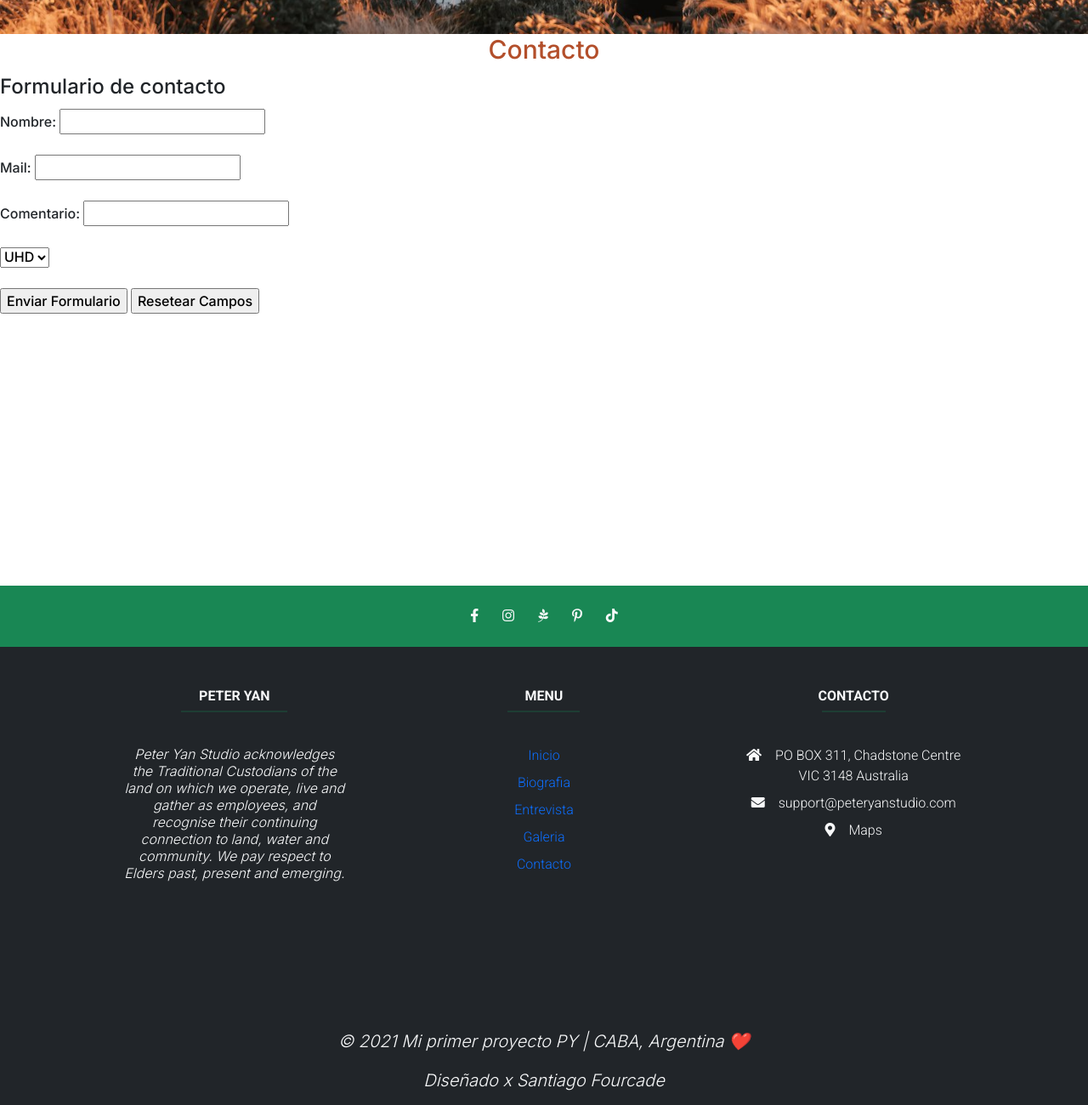
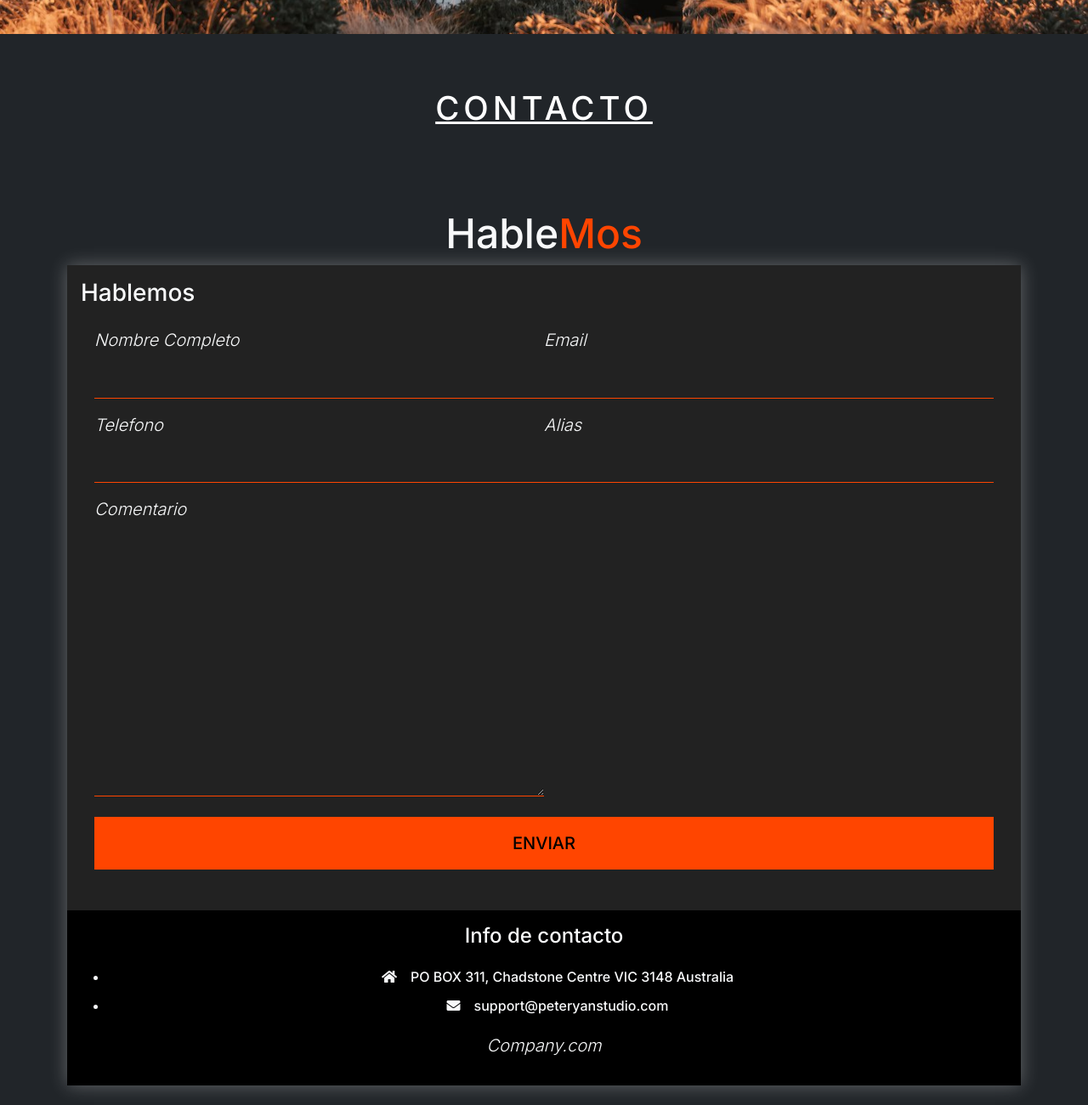
Before and after one commit to SantiagoFourcade/PeterYan, a plain HTML site: page Contacto.html in a window 1280 px wide. Shown: the part 640-1940 px from the top of the page at 85% size. Drawn offline with nearby package versions, Linux system fonts and the light colour scheme; grey boxes are pictures that could not be loaded.

Commit message:
Contacto primera prueba

```diff
--- a/Contacto.html
+++ b/Contacto.html
@@ -33,7 +33,7 @@
     <link rel="stylesheet" href="estilos.css" />
     <title>Peter Yan Contacto</title>
   </head>
-  <body>
+  <body class="bg-dark text-light">
     <header>
       <!-- <a href="./index.html">
         <img
@@ -42,7 +42,7 @@
           alt="Logo"
       /></a>
     -->
-      <nav class="nav">
+      <nav class="nav bg-success">
         <div class="navContainer">
           <a href="./index.html"><h1 class="navLogo animate__animated animate__rotateIn">Peter Yan</h1></a>
 
@@ -67,38 +67,88 @@
     <!--Prototipo de formulario-->
 
     <section>
-      <h2>Contacto</h2>
-      <form action="/" method="post" class="contacto">
-        <fieldset>
-          <legend>Formulario de contacto</legend>
-          <label for="Nombre">Nombre:</label>
-          <input id="Nombre" type="text" />
-          <br />
-          <br />
+      <h2 class="titulo">Contacto</h2>
 
-          <label for="Mail">Mail:</label>
-          <input type="email" name="Mail" id="Mail" />
-          <br />
-          <br />
+<div class="content">
+<h1 class="logo">Hable<span>Mos</span></h1>
+<div class="contact-wrapper">
+<div class="contact-form">
+  <h3>Hablemos</h3>
+  <form action="">
+    <p>
+      <label for="Nombre completo">Nombre Completo</label>
+      <input type="text" name="Nombre Completo" id="Nombre completo">
+    </p>
+    <p>
+      <label>Email</label>
+      <input type="email" name="Email">
+    </p>
+    <p>
+      <label>Telefono</label>
+      <input type="tel" name="phone">
+    </p>
+    <p>
+      <label>Alias</label>
+      <input type="text" name="Alias">
+    </p>
+    <p classs="block">
+      <label>Comentario</label>
+      <textarea name="Comentario" rows="10"></textarea>
+    </p>
+    <p class="block">
+      <button type="submit">
+        Enviar
+      </button>
+    </p>
+  </form>
+</div>
+<div class="contact-info">
+  <h4>Info de contacto</h4>
+<ul>
+  <li><i class="fas fa-home me-3"></i>PO BOX 311, Chadstone Centre VIC 3148 Australia</li>
+  <li><i class="fas fa-envelope me-3"></i>support@peteryanstudio.com</li>
+</ul>
 
-          <label for="Comentario">Comentario:</label>
-          <input type="text" name="Comentario" id="Comentario" />
-          <br />
-          <br />
+<p>
+  Company.com
+</p>
 
-          <select name="Resolucion">
-            <option value="3840X2160">UHD</option>
-            <option value="1920X1080">FHD</option>
-            <option value="1280X720">HD</option>
-          </select>
-          <br />
-          <br />
+</div>
+</div>
+</div>
 
-          <input type="submit" value="Enviar Formulario" />
-          <input type="reset" value="Resetear Campos" />
-        </fieldset>
-      </form>
-    </section>
+
+
+
+
+
+
+
+
+
+
+
+
+
+
+
+
+
+
+
+
+
+
+
+
+
+
+
+
+
+
+
+
 
     <!--Bootstrap Footer-->
     <footer class="page-footer bg-dark">
--- a/estilos.css
+++ b/estilos.css
@@ -1,7 +1,3 @@
-html {
-  background-color: rgb(252, 252, 252);
-  /*background: linear-gradient(to bottom, #000000, #696964);*/
-}
 body {
   font-family: "Roboto", sans-serif;
 }
@@ -12,9 +8,9 @@ footer {
 }
 
 h2 {
-  font-size: 30px;
+  font-size: 15px;
   text-align: center;
-  color: rgb(179, 79, 43);
+  color: white
 }
 p {
   line-height: 1.5;
@@ -43,7 +39,7 @@ Nav
 */
 
 .nav {
-  background-color: black;
+ /* background-color: rgb(87, 134, 87);*/
   height: 80px;
   color: white;
 }
@@ -112,11 +108,104 @@ Nav
   font-family: "Inter", sans-serif;
   font-weight: 200;
   font-size: 25px;
-  color: rgb(247, 123, 8);
+
   font-style: italic;
 }
 
 /*Contacto*/
+
+* {
+  box-sizing: border-box;
+}
+.content {
+max-width: 1170px;
+margin-left: auto;
+margin-right: auto;
+padding: 1.5rem;
+
+}
+
+.logo {
+  text-align: center;
+  font-size: 3rem;
+
+}
+
+.logo span {
+  color: orangered;
+}
+
+.contact-wrapper {
+  box-shadow: 0 0 20px 0 rgba(255, 255, 255, .3);
+}
+
+.contact-wrapper > * {
+  padding: 1rem;
+}
+
+.contact-form {
+  background: #222222;
+}
+
+.contact-form form {
+  display: grid;
+  grid-template-columns: 1fr 1fr;
+}
+
+.contact-form form .block {
+  grid-column: 1 / 3;
+}
+
+.contact-form form {
+  margin: 0;
+  padding: 1rem;
+}
+
+.contact-form form button, .contact-form form input, .contact-form form textarea {
+  width: 100%;
+  padding: .7rem;
+  border: none;
+  background: none;
+  outline: 0;
+  color: white;
+  border-bottom: 1px solid orangered;
+}
+
+.contact-form form button {
+  background: orangered;
+  color: black;
+  border: 0;
+  text-transform: uppercase;
+  padding: 1rem;
+}
+
+.contact-form form button:hover, contact-form form button:focus {
+  background: orangered;
+  color: white;
+  transition: background-color 1s ease-out;
+  outline: 0;
+}
+
+.contact-info {
+  background: #000;
+}
+
+.contact-info h4, .contact-info ul, .contact-info p {
+  text-align: center;
+  margin: 0 0 1rem 0;
+}
+
+.contact-form ul {
+  list-style: none;
+  padding: 0;
+}
+
+.contact-info ul li {
+ padding: .3rem;
+}
+
+
+
 
 /*Biografia y Entrevista*/
 
@@ -148,7 +237,7 @@ img {
   text-transform: uppercase;
   letter-spacing: 5px;
   text-decoration: underline;
-  text-decoration-color: orangered;
+  text-decoration-color: white;
   font-size: 2.4rem;
   /*margin-top: 50px;*/
 }
@@ -246,6 +335,28 @@ flex-wrap: wrap;
     font-size: 15px;
     font-style: italic;
   }
+  .titulo {
+    font-size: 20px;
+  }
+  .logo {
+    font-size: 25px;
+  }
+  h3 {
+    font-size: 15px;
+  }
+  body {
+    padding: 0 4rem;
+  }
+  .contact-wrapper {
+    display: grid;
+    grid-template-columns: 1fr 1fr;
+  }
+  .contact-wrapper > * {
+  padding: 2rem;
+  }
+  .contact-info h4, .contact-info ul, .contact-info p {
+    padding: 1rem;
+  }
 }
 @media screen and (min-width: 524px) and (max-width: 698px) {
   .galeriaItem:nth-of-type(odd) {
@@ -342,6 +453,19 @@ flex-wrap: wrap;
     font-weight: 300;
     font-size: 20px;
     font-style: italic;
+  }
+  body {
+    padding: 0 4rem;
+  }
+  .contact-wrapper {
+    display: grid;
+    grid-template-columns: 2fr 1fr;
+  }
+  .contact-wrapper > * {
+  padding: 2rem;
+  }
+  .contact-info h4, .contact-info ul, .contact-info p {
+    padding: 1rem;
   }
 }
 @media screen and (min-width: 874px) and (max-width: 1048px) {
```
Also changed, not shown: Biografia.html (+3 -3 lines), Entrevista.html (+4 -4 lines), Galeria.html (+2 -2 lines), index.html (+6 -12 lines).
